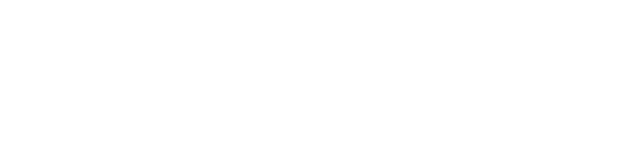
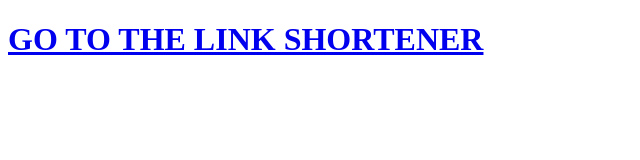
Before and after one commit to LeoTheNightnare/link_shortener, a plain HTML site: page index.html in a window 1280 px wide. Shown: the whole page, without its empty margins (0-640 px from the left). Drawn offline with Linux system fonts and the light colour scheme.

Commit message:
Add files via upload

```diff
--- a/index.html
+++ b/index.html
@@ -2,7 +2,7 @@
 <html lang="en">
       <head>
          <meta charset="UTF-8" /><meta name="viewport" content="width=device-width, initial-scale=1.0" />
-         <meta http-equiv="Refresh" content="0"; url="templates/index.html" />
+         <h1><a href="templates/index.html"><strong>GO TO THE LINK SHORTENER</strong></a></h1>
 
 
       </head>
```
